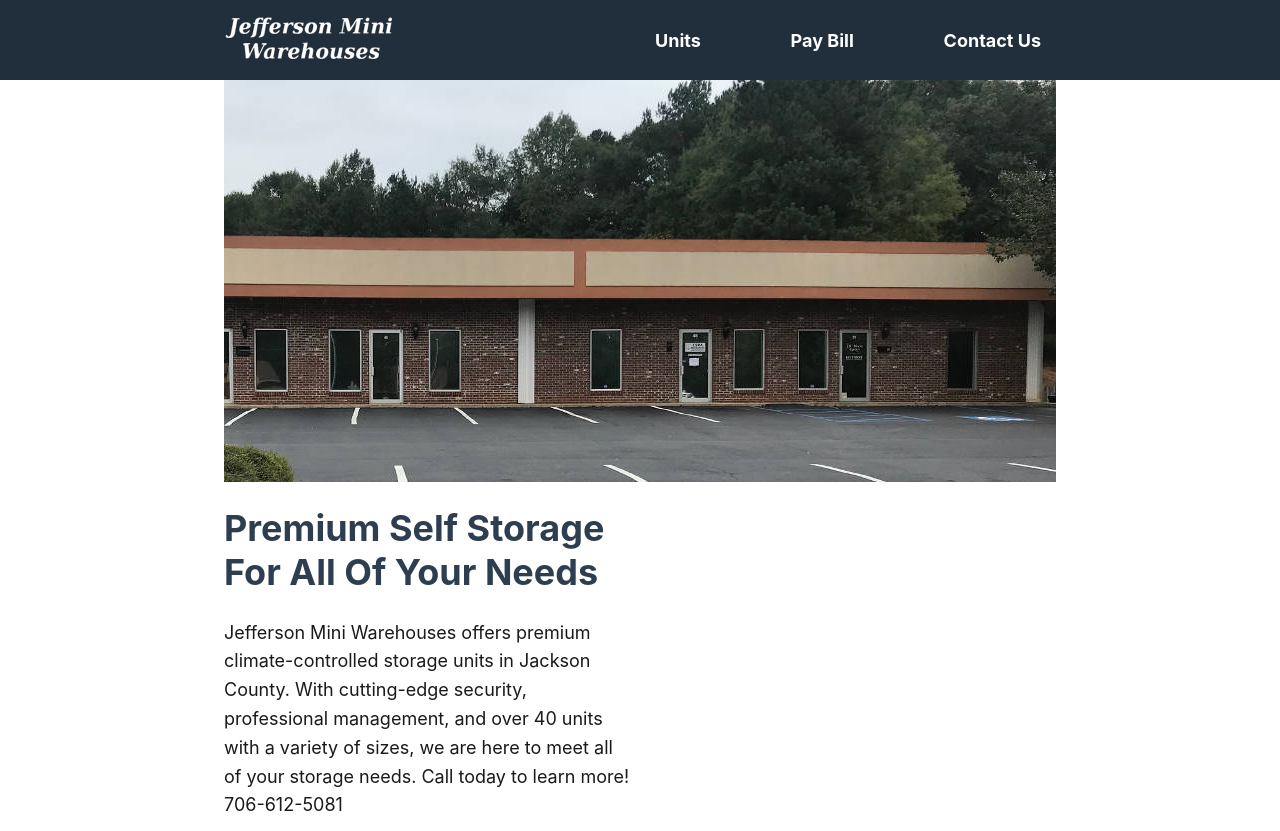
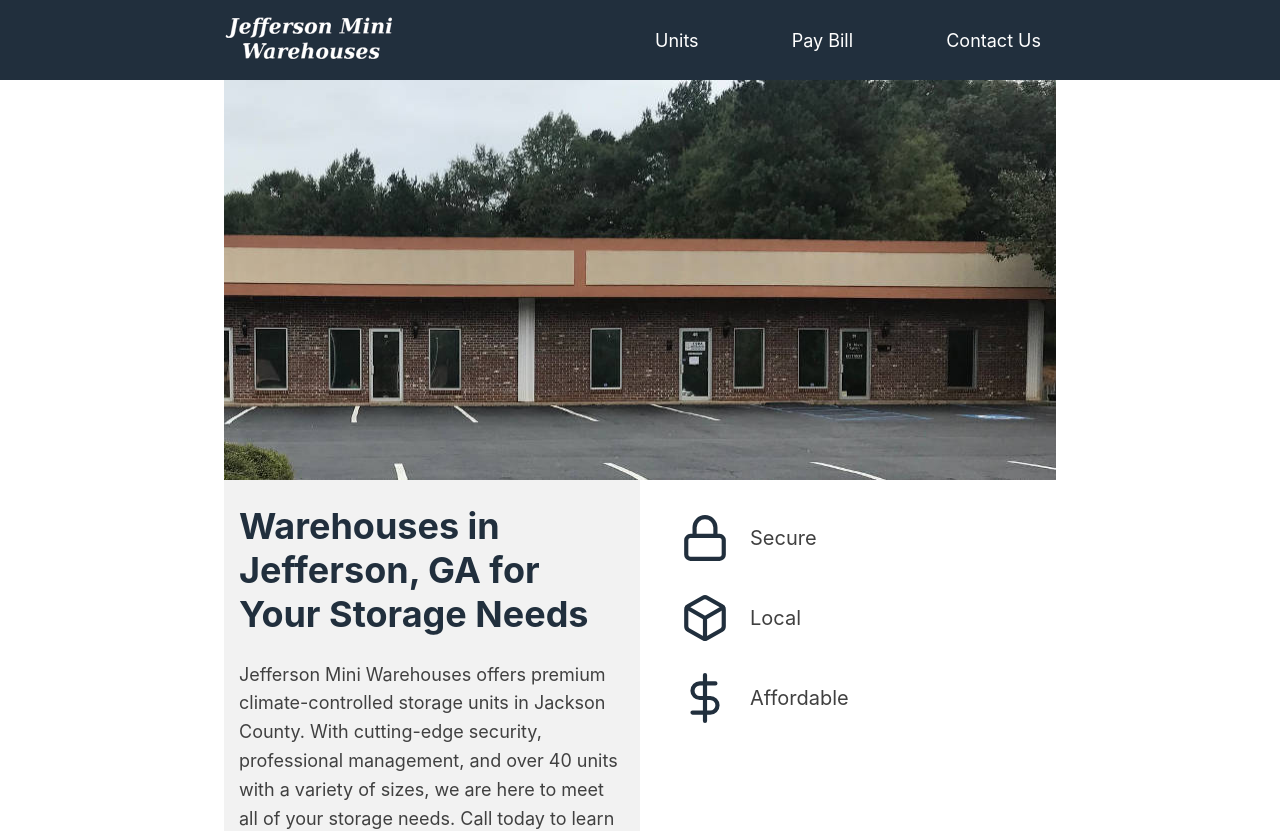
Before and after one commit to jmbuchanan/storage-ui, a React (Create React App) app: page / in a window 1280 px wide. Shown: the top 831 px of the page. Built offline with nearby package versions, Linux system fonts and the light colour scheme.

Commit message:
added widgets

```diff
--- a/package.json
+++ b/package.json
@@ -4,11 +4,13 @@
   "private": true,
   "dependencies": {
     "axios": "^0.19.0",
+    "jam-icons": "^2.0.0",
     "js-cookie": "^2.2.1",
     "react": "^16.10.2",
     "react-dom": "^16.10.2",
+    "react-feather": "^2.0.3",
     "react-router-dom": "^5.1.2",
-    "react-scripts": "3.2.0"
+    "react-scripts": "^3.3.0"
   },
   "scripts": {
     "start": "react-scripts start",
--- a/src/home/BodyText.js
+++ b/src/home/BodyText.js
@@ -3,7 +3,7 @@ import React from 'react';
 var BodyText = function () {
   return (
     <div className="body-text">
-      <h1>Premium Self Storage For All Of Your Needs</h1>
+      <h1>Warehouses in Jefferson, GA for Your Storage Needs</h1>
       <p>Jefferson Mini Warehouses offers premium climate-controlled storage units
            in Jackson County. With cutting-edge security, professional management,
            and over 40 units with a variety of sizes, we are here to meet all of your storage needs.
--- /dev/null
+++ b/src/home/Features.js
@@ -0,0 +1,16 @@
+import React from 'react';
+
+import { Lock, Box, DollarSign } from 'react-feather';
+
+var Features = function () {
+  return (
+    <div className="features">
+      <ul>
+        <li><Lock size='50' color='#212F3D'/><span className="feature">Secure</span></li>
+        <li><Box size='50' color='#212F3D'/><span className="feature">Local</span></li>
+        <li><DollarSign size='50' color='#212F3D'/><span className="feature">Affordable</span></li>
+      </ul>
+    </div>
+  );
+}
+export default Features;
--- a/src/home/GoogleMap.js
+++ /dev/null
@@ -1,10 +0,0 @@
-import React from 'react';
-
-var GoogleMap = function () {
-  return (
-    <div className="map">
-        {/*<iframe title="findus" src="https://www.google.com/maps/embed?pb=!1m18!1m12!1m3!1d3928.3321646842614!2d-83.58420503864836!3d34.112545454280436!2m3!1f0!2f0!3f0!3m2!1i1024!2i768!4f13.1!3m3!1m2!1s0x88f6090f3362d457%3A0xc7208284fa663aa3!2sProfessional%20Park!5e0!3m2!1sen!2sus!4v1571099894803!5m2!1sen!2sus"></iframe>*/}
-    </div>
-  );
-}
-export default GoogleMap;
--- a/src/home/Home.js
+++ b/src/home/Home.js
@@ -2,7 +2,7 @@ import React from 'react';
 
 import Jumbotron from './Jumbotron';
 import BodyText from './BodyText';
-import GoogleMap from './GoogleMap';
+import Features from './Features';
 
 function Home() {
 
@@ -10,7 +10,7 @@ function Home() {
         <div className="home">
           <Jumbotron />
           <BodyText />
-          <GoogleMap />
+          <Features />
         </div>
     );
 }
--- a/src/style.css
+++ b/src/style.css
@@ -4,9 +4,9 @@ html {
 
 body {
   margin: 0px;
-  font-family: -apple-system, BlinkMacSystemFont, 'Segoe UI', Roboto, Oxygen, Ubuntu, Cantarell, 'Open Sans', 'Helvetica Neue', sans-serif;
+  font-family: -apple-system,BlinkMacSystemFont,"Segoe UI",Roboto,"Helvetica Neue",Arial,sans-serif,"Apple Color Emoji","Segoe UI Emoji","Segoe UI Symbol";
   font-size: 18px;
-  color: #1a1a1a;
+  color: #404040;
 }
 
 .container {
@@ -46,7 +46,6 @@ nav {
 }
 
 .nav-links li a {
-  font-weight: 700;
   outline: none;
   text-decoration: none;
   color: inherit;
@@ -90,11 +89,12 @@ nav {
   display: grid;
   grid-area: 2 / 2 / 3 / 3;
   grid-template-columns: 1fr 1fr;
-  grid-template-rows: 1fr 1fr;
+  grid-template-rows: auto 1fr;
   overflow: hidden;
 }
 
 .picture-div {
+  max-height: 400px;
   overflow: hidden;
   grid-area: 1 / 1 / 2 / 3;
 }
@@ -108,27 +108,39 @@ nav {
 .body-text {
   grid-row: 2;
   grid-column: 1;
-  padding-right: 10px;
+  padding: 0px 15px;
+  background-color: #f2f2f2;
 }
 
-.body-text h1 {
-  color: #2C3E50;
+h1 {
+  color: #212F3D;
 }
 
 .body-text p {
   line-height: 1.6;
 }
 
-.map {
+.features {
   grid-row: 2;
   grid-column: 2;
-  padding: 15px 0px;
-  cursor: pointer;
 }
 
-.map iframe {
-  height: 100%;
-  width: 98.5%;
+.features ul {
+  display: flex;
+  flex-direction: column;
+  justify-content: space-around;
+  list-style-type: none;
+}
+
+.features ul li {
+  display: flex;
+  align-items: center;
+  margin: 15px 0px;
+}
+
+.feature {
+  font-size: 20px;
+  margin-left: 20px;
 }
 
 footer {
@@ -295,7 +307,7 @@ tr:nth-child(even) {
   .home {
     grid-area: 2 / 1 / 3 / 2;
     grid-template-columns: 100%;
-    grid-template-rows: 1fr auto 1fr;
+    grid-template-rows: auto auto 1fr;
   }
 
   .picture-div {
@@ -306,14 +318,11 @@ tr:nth-child(even) {
   .body-text {
     grid-row: 2;
     grid-column: 1;
-    margin: 0px 10px;
   }
 
-  .map {
+  .features {
     grid-row: 3;
     grid-column: 1;
-    height: 400px;
-    margin: 0px 10px;
   }
 
   footer {
```
Also changed, not shown: 1 other file (tests, documents, lock files or other folders).
